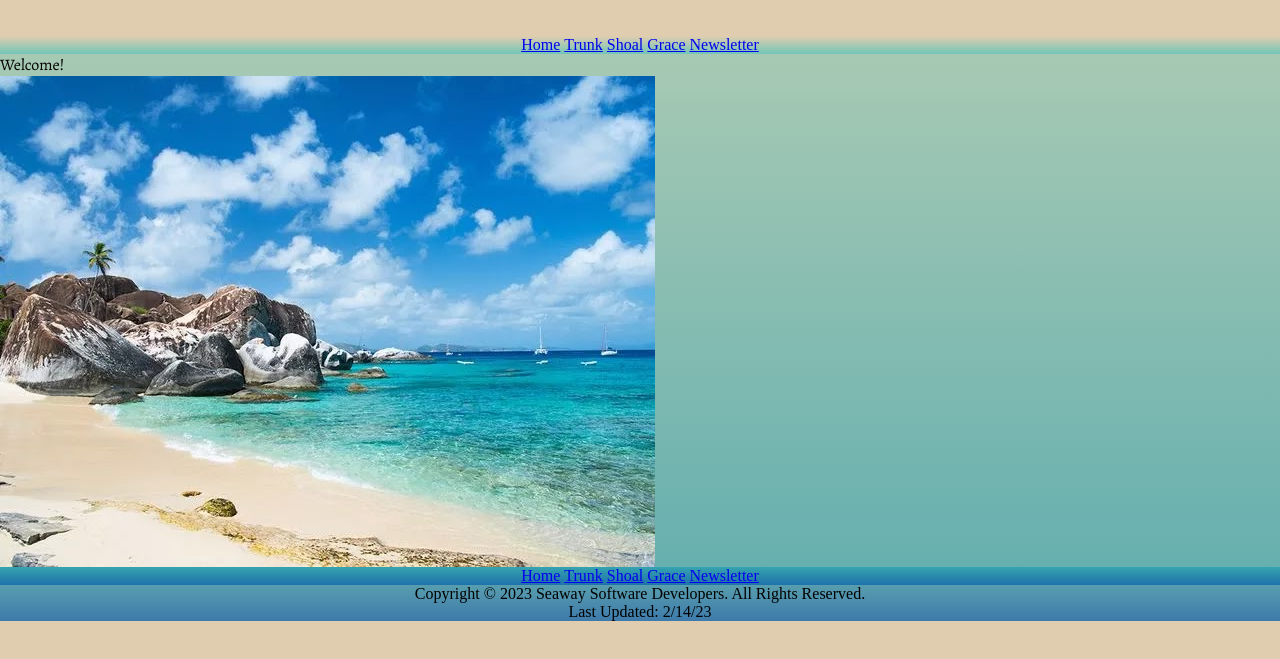
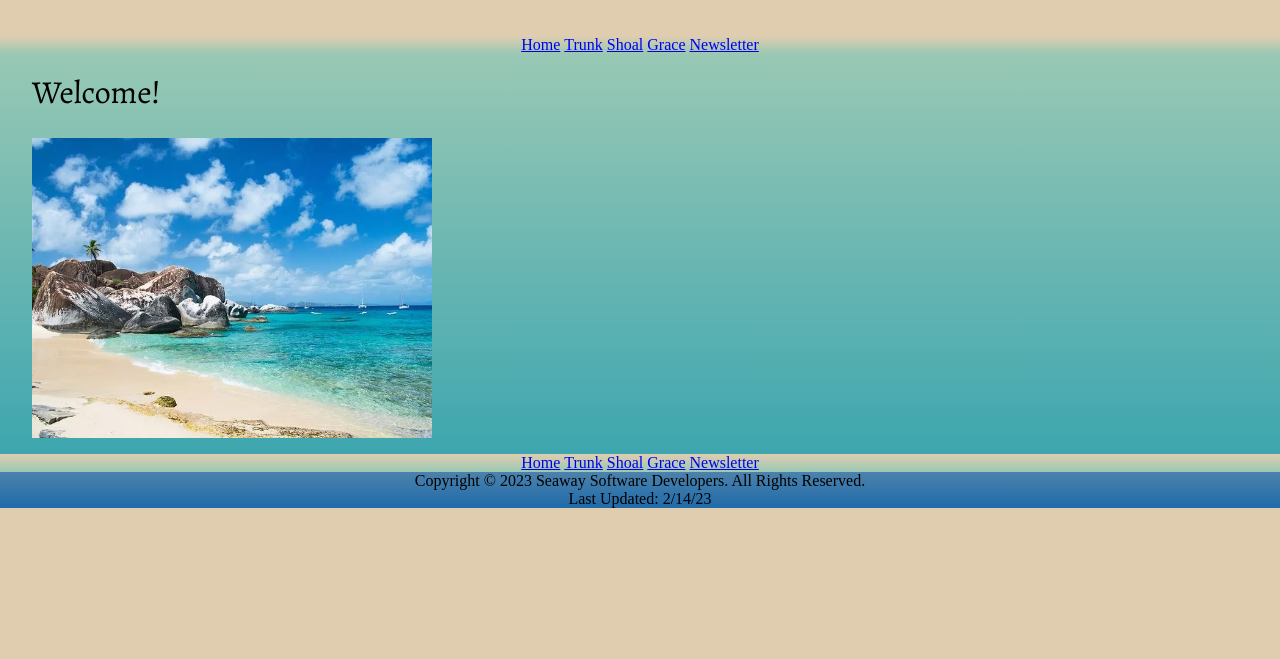
Before and after one commit to CodescriptKitten/beaches23, a plain HTML site: page index.html in a window 1280 px wide. Shown: the part 79-738 px from the top of the page. Drawn offline with nearby package versions, Linux system fonts and the light colour scheme; a web font is replaced by a local one.

Commit message:
nav edits

```diff
--- a/css/styles.css
+++ b/css/styles.css
@@ -44,6 +44,15 @@ h2 {
 
 blockquote {
     font-family: 'Alegreya', serif;
+    padding: .5em 1em;
+    font-size: 2em;
+}
+
+img {
+    padding: 0.5em 2em;
+    width: 400px;
+    height: 300px;
+    float: left;
 }
 
 table {
@@ -52,7 +61,7 @@ table {
 
 nav {
     margin: 0 auto;
-    background-image: linear-gradient(#E0CDAF, #0abfbf83);
+    background-image: linear-gradient(#E0CDAF, #0abfbf55);
 }
 
 nav ul {
@@ -83,7 +92,8 @@ nav a:visited {
 }
 
 main {
-    background-image: linear-gradient(#0ABFBF44, #159CAF99);
+    background-image: linear-gradient(#0abfbf55, #159CAFcc);
+    height: 400px;
 }
 
 p {
@@ -91,14 +101,14 @@ p {
 }
 
 footer {
-    background-image: linear-gradient(#159CAF99, #025caabb)
+    background-image: linear-gradient(#025CAAaa, #025caadd);
 }
 
-footer nav {
+.footNav nav {
     margin: 0 auto;
-    background-image: linear-gradient(#159CAF99, #025caaaa);
+    background-image: linear-gradient(#159CAFcc, #025CAAaa);
 }
 
 footer p{
-    text-align: center
+    text-align: center;
 }
--- a/index.html
+++ b/index.html
@@ -24,8 +24,7 @@
             <img src="images/home_Beach.jpg" alt="A shallow tropical beach with rocks closeby and ships farther out">
 
         </main>
-        <footer>
-            <nav>
+        <nav class="footNav">
             <ul>
                 <li><a href="index.html">Home</a></li>
                 <li><a href="trunk_bay.html">Trunk</a></li>
@@ -34,6 +33,7 @@
                 <li><a href="newsletter.html">Newsletter</a></li>
             </ul>
         </nav>
+        <footer>
 
             <p>Copyright &copy; 2023 Seaway Software Developers. All Rights Reserved.</p>
             <p>Last Updated: 2/14/23</p>
```
Lines whose indentation alone changed are shown as unchanged.
